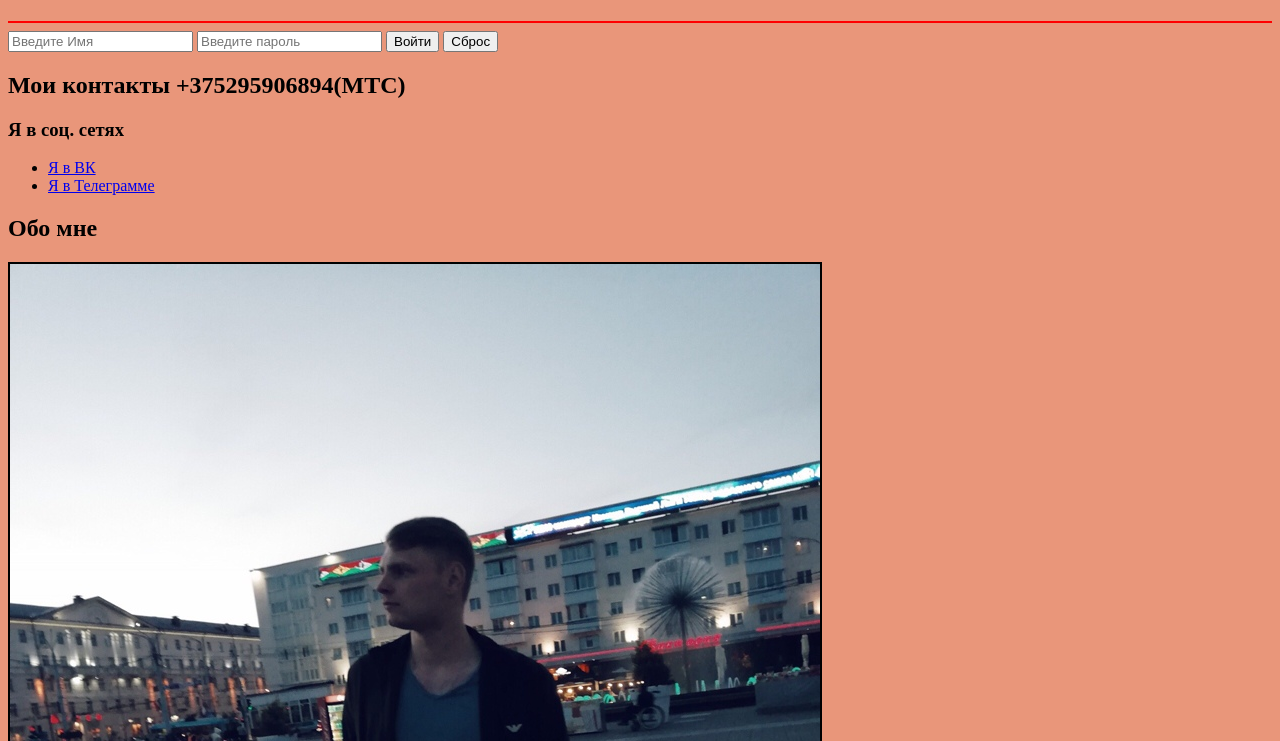
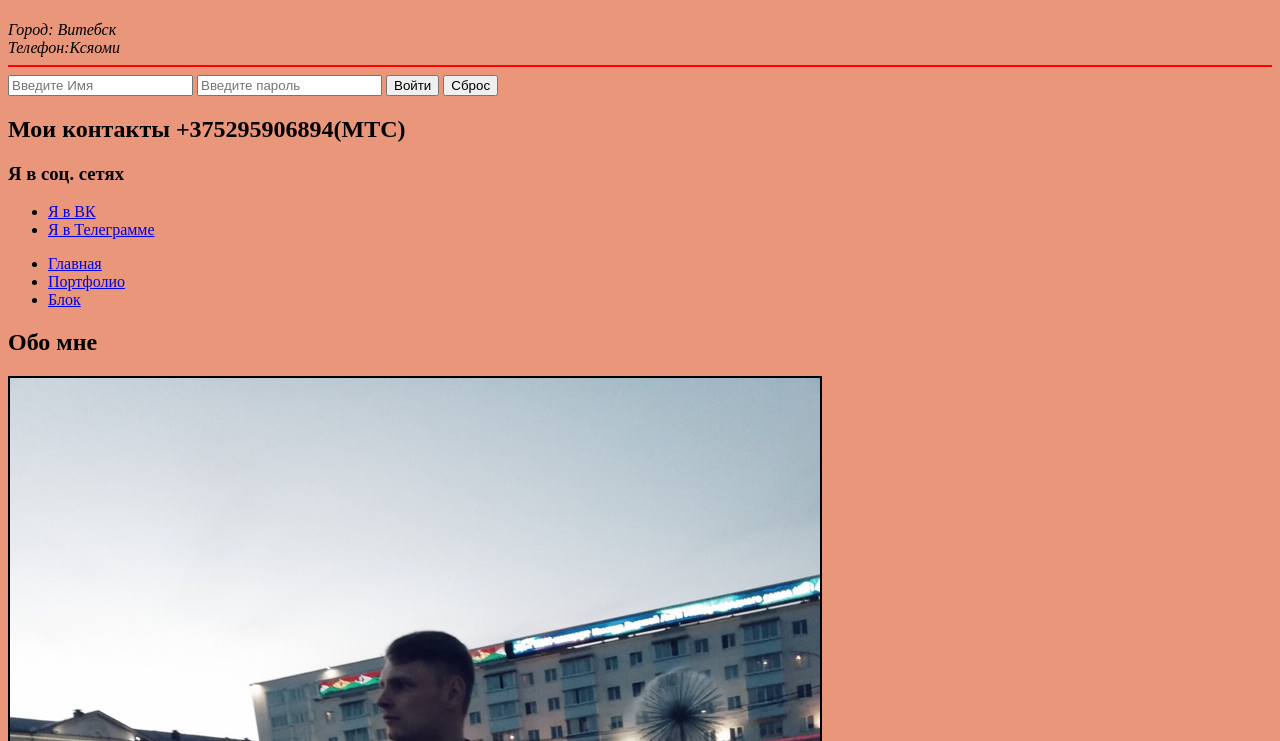
Before and after one commit to serbbelarus/New, a plain HTML site: page Yrok7,8,9,10.html in a window 1280 px wide. Shown: the part 59-800 px from the top of the page. Drawn offline with Linux system fonts and the light colour scheme.

Commit message:
заключительная часть по html

```diff
--- a/Yrok7,8,9,10.html
+++ b/Yrok7,8,9,10.html
@@ -5,9 +5,17 @@
     <title>Document</title>
 </head>
 <body style="background-color: darksalmon;">
+    <header>
     <h1 align="center" style="color:blue;">Мой первый сайт</h1>
+    <address>
+        <div>Город: Витебск</div>
+        <div>Телефон:Ксяоми</div>
+    </address>
+</header>
     <hr color="red">
     <div>
+        <main>
+            <aside>
         <form action="auth.php" method="post">
             <input type="text" name="name" id="name" placeholder="Введите Имя">
             <input type="password" name="pswrd" id="pswrd" placeholder="Введите пароль">
@@ -19,7 +27,7 @@
         +375295906894(МТС)
     </h2>
     <div>
-
+    </main>
 
 <h3> Я в соц. сетях</h3>
 <ul>
@@ -27,14 +35,25 @@
 <li><a href="http://телеграм.онлайн"> Я в Телеграмме</a></li>
 </ul>
 </div>
-</div>
+</aside>
+<nav>
+    <ul>
+        <li><a href="#">Главная</a></li>
+        <li><a href="#">Портфолио</a></li>
+        <li><a href="#">Блок</a></li>
+    </ul>
+</nav>
 <h2>Обо мне</h2>
 <div>
     <img src="iI4E4YoAlq0.jpg" alt="Мой аватар" title="Сергей Аблецов" border="2">
     <div>
+        <section>
         <h3>Моя биография</h3>
+        <article></article>
         <p>Lorem ipsum dolor sit amet consectetur adipisicing elit. Exercitationem sequi debitis perferendis nobis! Enim perferendis quisquam minus delectus nemo quibusdam qui illum exercitationem in, adipisci commodi, totam doloremque, ut eius.</p>
+        </article>
     </div>
+</section>
 </div>
 <div>
     <h2 class="section-title">Заказать у меня сайт</h2>
@@ -98,5 +117,8 @@
 
     </form>
 </div>
+<footer>
+    <div>Это мой сайт. Пожалуйста, не копируйте его.</div>
+</footer>
 </body>
 </html>
```
Also changed, not shown: Yrok2.html (+2 -2 lines).
